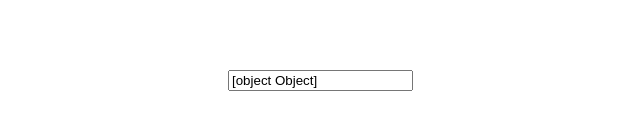
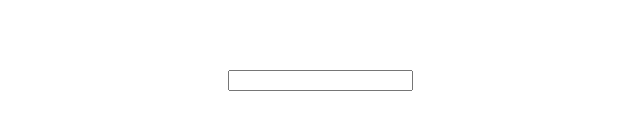
Before and after one commit to rustavellyne/vitest-vue3-coverage, a Vue app: page / in a window 1280 px wide. Shown: the part 320-450 px from the top of the page, without its empty margins (227-867 px from the left). Built offline with nearby package versions, Linux system fonts and the light colour scheme.

Commit message:
non letter characters ignored

```diff
--- a/package.json
+++ b/package.json
@@ -13,7 +13,7 @@
     "test:unit": "vitest"
   },
   "dependencies": {
-    "vue": "^3.5.18"
+    "vue": "3.3.4"
   },
   "devDependencies": {
     "@tsconfig/node20": "^20.1.6",
--- a/src/App.vue
+++ b/src/App.vue
@@ -4,6 +4,6 @@ import WordleBoard from '@/components/WordleBoard.vue';
 
 <template>
   <main>
-    <wordle-board word-of-the-day="You did it!" />
+    <wordle-board word-of-the-day="TESTS" />
   </main>
 </template>
--- a/src/components/WordleBoard.vue
+++ b/src/components/WordleBoard.vue
@@ -12,8 +12,8 @@
 </template>
 
 <script setup lang="ts">
-import {computed, ref, type Ref} from 'vue';
-import {VICTORY_MESSAGE, DEFEAT_MESSAGE, WORD_SIZE} from '@/settings';
+import {computed, nextTick, ref} from 'vue';
+import { DEFEAT_MESSAGE, VICTORY_MESSAGE, WORD_SIZE } from '@/settings';
 import dictionary from '@/englishWordsWith5Letters.json';
 
 defineProps({
@@ -23,22 +23,26 @@ defineProps({
   }
 })
 
-const guessInProgress: Ref<string> = ref('');
-const guessSubmitted: Ref<string> = ref('');
-const formattedGuessInProgress = computed({
+const guessInProgress = ref<string|null>(null);
+const guessSubmitted = ref<string>('');
+const formattedGuessInProgress = computed<string>({
   get () {
-    return guessInProgress;
+    return guessInProgress.value ?? '';
   },
   set (raw: string) {
-    guessInProgress.value = raw.slice(0, WORD_SIZE).toUpperCase();
+    guessInProgress.value = null;
+    guessInProgress.value = raw
+      .slice(0, WORD_SIZE)
+      .toUpperCase()
+      .replace(/[^A-Z]+/gi, '');
   }
 })
 
 function onSubmitted () {
-  if (!dictionary.includes(guessInProgress.value)) {
+  if (!dictionary.includes(formattedGuessInProgress.value)) {
     return;
   }
-  guessSubmitted.value = guessInProgress.value;
+  guessSubmitted.value = formattedGuessInProgress.value;
 }
 
 </script>
```
Also changed, not shown: 2 other files (tests, documents, lock files or other folders).
